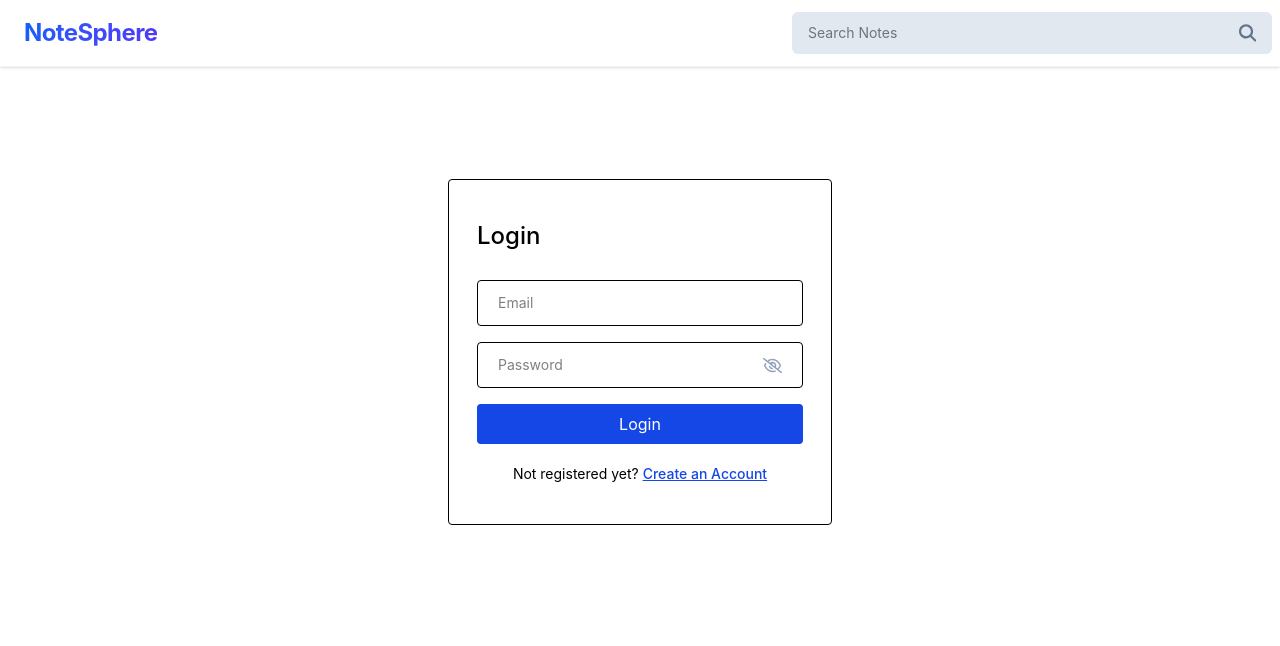
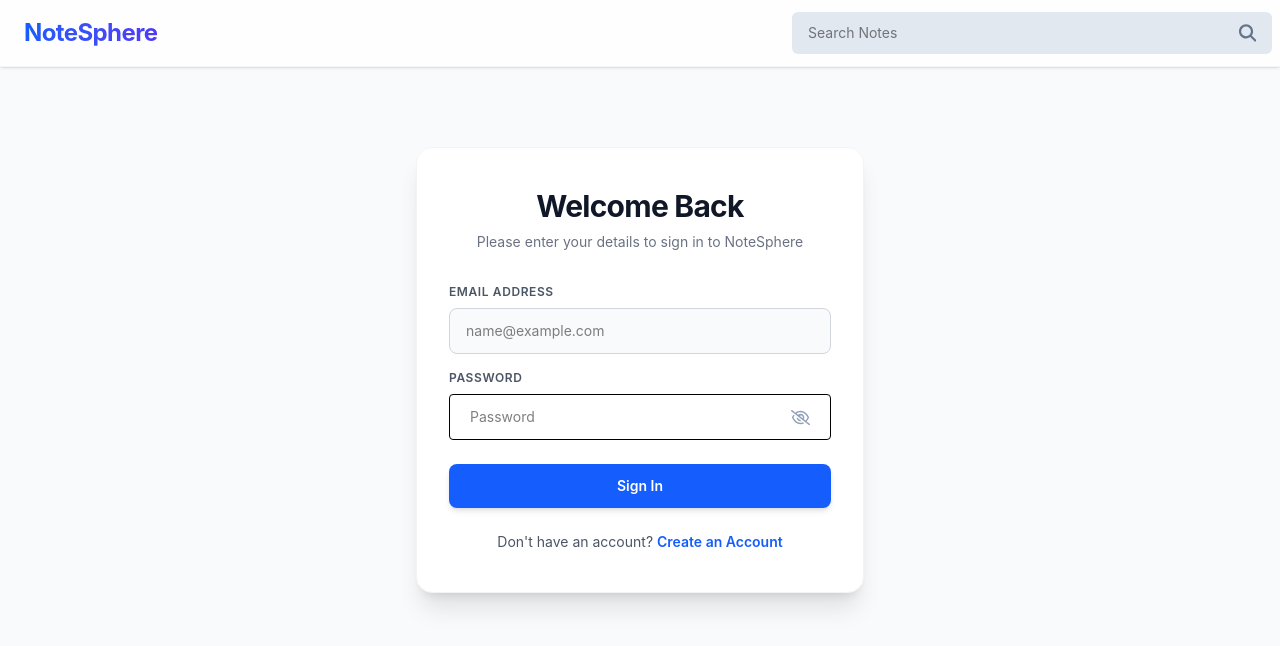
Before and after one commit to rishabhshailendrapatel-ui/NoteSphere, a React app in the folder frontend/: page /login in a window 1280 px wide. Shown: the top 646 px of the page. Built offline with nearby package versions, Linux system fonts and the light colour scheme; the HTML template or start-up script is replaced by a standard one.

Commit message:
style (frontend): redesign Login page with modern UI card and improved focus states

```diff
--- a/frontend/src/pages/Login/Login.jsx
+++ b/frontend/src/pages/Login/Login.jsx
@@ -56,41 +56,64 @@ const Login = () => {
   };
 
   return (
-    <>
+    <div className="min-h-screen bg-slate-50">
       <Navbar />
 
-      <div className="flex items-center justify-center mt-28">
-        <div className="w-96 bg-white border rounded px-7 py-10">
+      <div className="flex items-center justify-center mt-20 px-4">
+        <div className="w-full max-w-md bg-white rounded-2xl shadow-xl border border-gray-100 px-8 py-10">
           <form onSubmit={handleLogin}>
-            <h4 className="text-2xl mb-7 font-medium">Login</h4>
+            <div className="mb-8 text-center">
+              <h3 className="text-3xl font-bold text-gray-900 tracking-tight">
+                Welcome Back
+              </h3>
+              <p className="text-sm text-gray-500 mt-2">
+                Please enter your details to sign in to NoteSphere
+              </p>
+            </div>
 
+            <div className="mb-4">
+              <label className="block text-xs font-semibold uppercase tracking-wider text-gray-600 mb-2">
+                Email Address
+              </label>
               <input
                 type="email"
-              placeholder="Email"
+                placeholder="name@example.com"
                 value={email}
                 onChange={(e) => setEmail(e.target.value)}
-              className="w-full text-sm bg-transparent border-[1.5px] px-5 py-3 rounded mb-4 outline-none"
+                className="w-full text-sm bg-slate-50 border border-gray-300 px-4 py-3 rounded-lg outline-none focus:border-blue-600 focus:bg-white focus:ring-2 focus:ring-blue-50 transition-all"
               />
+            </div>
 
+            <div className="mb-4">
+              <label className="block text-xs font-semibold uppercase tracking-wider text-gray-600 mb-2">
+                Password
+              </label>
               <PasswordInput
                 value={password}
                 onChange={(e) => setPassword(e.target.value)}
               />
+            </div>
 
-            {error && <p className="text-red-600 text-sm pb-1">{error}</p>}
+            {error && (
+              <div className="mb-4 p-3 bg-red-50 border border-red-200 rounded-lg">
+                <p className="text-red-600 text-xs font-medium text-center">
+                  {error}
+                </p>
+              </div>
+            )}
 
             <button
               type="submit"
-              className="w-full text-md bg-blue-700 text-white p-2 my-1 rounded hover:bg-blue-600 transition-colors"
+              className="w-full text-sm font-semibold bg-blue-600 text-white py-3 rounded-lg hover:bg-blue-700 focus:ring-4 focus:ring-blue-100 transition-all shadow-md mt-2"
             >
-              Login
+              Sign In
             </button>
 
-            <p className="text-sm text-center mt-4">
-              Not registered yet?{" "}
+            <p className="text-sm text-center text-gray-600 mt-6">
+              Don't have an account?{" "}
               <Link
                 to="/signup"
-                className="font-medium text-blue-700 underline"
+                className="font-semibold text-blue-600 hover:underline"
               >
                 Create an Account
               </Link>
@@ -98,7 +121,7 @@ const Login = () => {
           </form>
         </div>
       </div>
-    </>
+    </div>
   );
 };
 
```
Lines whose indentation alone changed are shown as unchanged.
